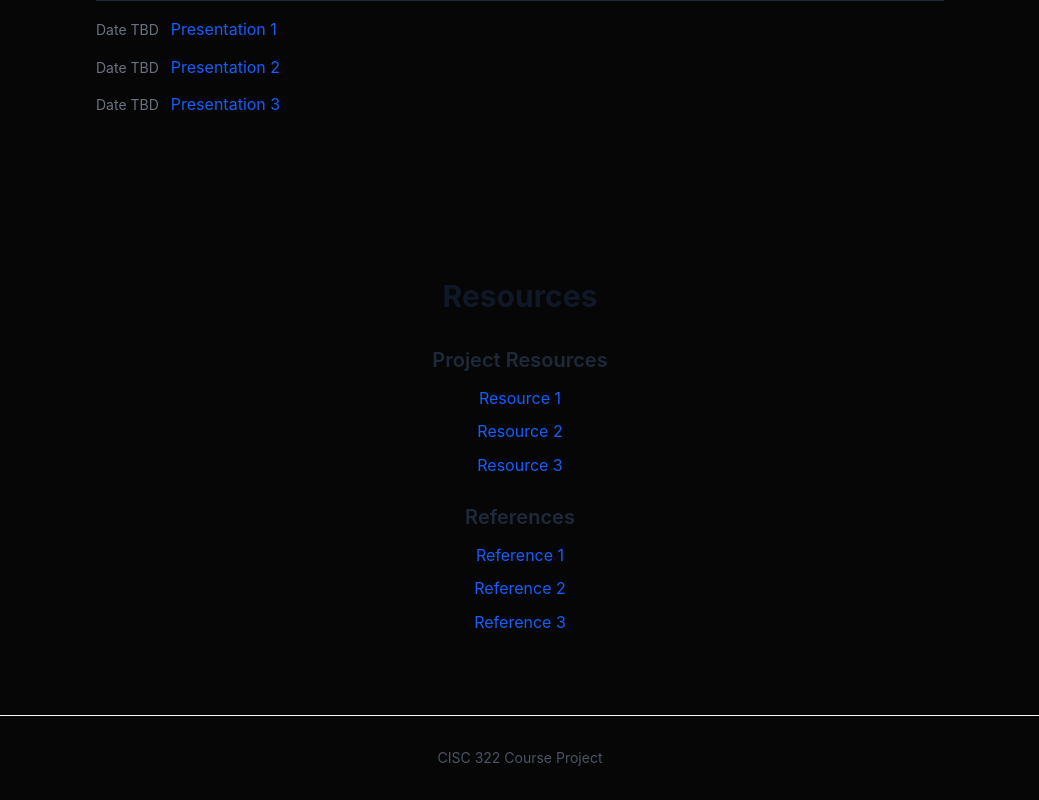
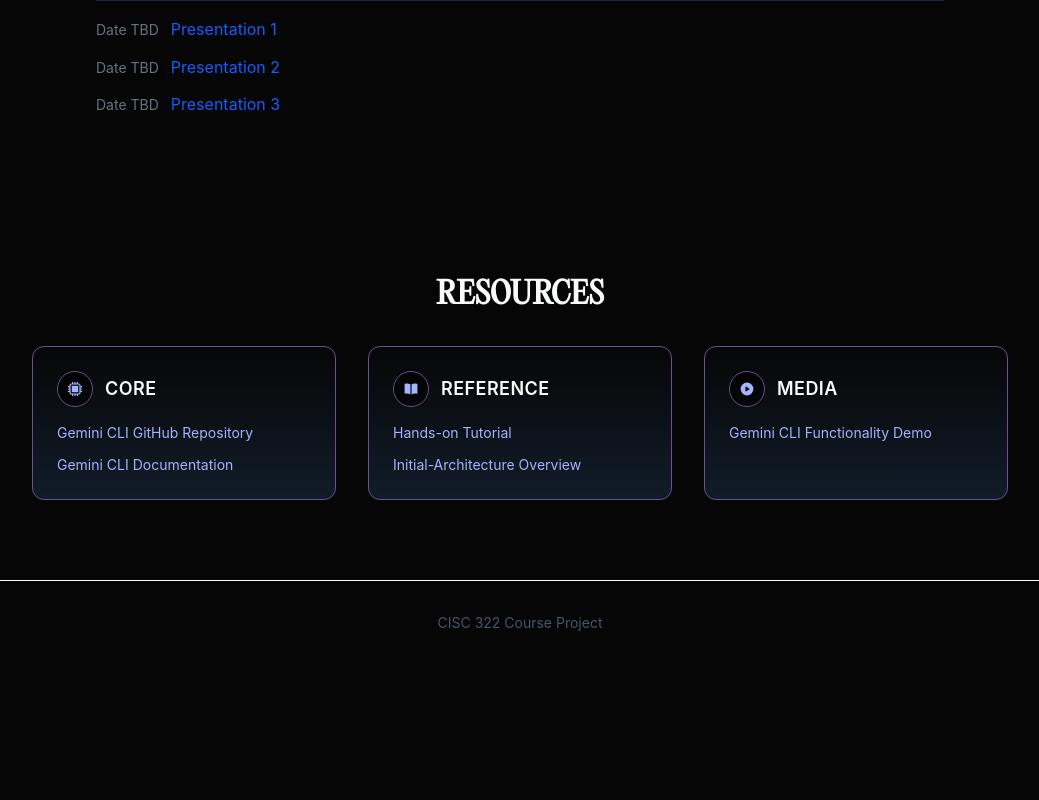
Before and after one commit to MukunthanMahesh/cisc-322-website, a React (Vite) app: page / in a window 1280 px wide. Shown: the part 679-1479 px from the top of the page, without its empty margins (120-1159 px from the left). After the commit the page ends 1344 px from the top, so only its background shows below. Built offline with nearby package versions, Linux system fonts and the light colour scheme.

Commit message:
feat: implement resources section

```diff
--- a/package.json
+++ b/package.json
@@ -13,6 +13,7 @@
     "@tailwindcss/vite": "^4.1.18",
     "react": "^19.2.0",
     "react-dom": "^19.2.0",
+    "react-icons": "^5.5.0",
     "tailwindcss": "^4.1.18"
   },
   "devDependencies": {
--- /dev/null
+++ b/src/components/ResourceCard.tsx
@@ -0,0 +1,40 @@
+type ResourceLink = {
+  href: string;
+  label: string;
+};
+
+type ResourceCardProps = {
+  title: string;
+  links: ResourceLink[];
+  icon?: IconType;
+};
+
+export default function ResourceCard({ title, links, icon: Icon }: ResourceCardProps) {
+  return (
+    <div className="rounded-xl border border-[#68528D] bg-linear-to-b from-[#070707] to-[#111C2A] p-6">
+      <h3 className="mb-4 flex items-center gap-3 text-lg font-semibold text-slate-50">
+        {Icon && (
+          <span className="flex h-9 w-9 items-center justify-center rounded-full border border-[#68528D] bg-black/60 text-[#A5B4FC]">
+            <Icon className="h-4 w-4" />
+          </span>
+        )}
+        <span className="uppercase tracking-wide">{title}</span>
+      </h3>
+      <ul className="space-y-3 text-sm">
+        {links.map((link) => (
+          <li key={link.href}>
+            <a
+              href={link.href}
+              target="_blank"
+              rel="noreferrer"
+              className="text-[#A5B4FC] hover:underline"
+            >
+              {link.label}
+            </a>
+          </li>
+        ))}
+      </ul>
+    </div>
+  );
+}
+import type { IconType } from 'react-icons';
--- a/src/components/Resources.tsx
+++ b/src/components/Resources.tsx
@@ -1,60 +1,58 @@
+import { HiMiniCpuChip, HiMiniBookOpen, HiMiniPlayCircle } from 'react-icons/hi2';
+import ResourceCard from './ResourceCard';
+
 export default function Resources() {
   return (
     <section
       id="resources"
       className="py-20 flex flex-col items-center"
     >
-      <div className="text-center max-w-4xl w-full mx-auto px-6">
-        <h2 className="text-3xl font-bold text-gray-900 mb-8">
+      <div className="text-center max-w-5xl w-full mx-auto px-6">
+        <h2 className="text-3xl font-bold mb-8 font-editorial uppercase">
           Resources
         </h2>
 
-        <div className="space-y-6">
-          <div>
-            <h3 className="text-xl font-semibold text-gray-800 mb-3">
-              Project Resources
-            </h3>
-            <ul className="space-y-2">
-              <li>
-                <a href="#" className="text-blue-600 hover:underline">
-                  Resource 1
-                </a>
-              </li>
-              <li>
-                <a href="#" className="text-blue-600 hover:underline">
-                  Resource 2
-                </a>
-              </li>
-              <li>
-                <a href="#" className="text-blue-600 hover:underline">
-                  Resource 3
-                </a>
-              </li>
-            </ul>
-          </div>
+        <div className="grid gap-8 md:grid-cols-3 text-left">
+          <ResourceCard
+            title="Core"
+            icon={HiMiniCpuChip}
+            links={[
+              {
+                href: 'https://github.com/google-gemini/gemini-cli',
+                label: 'Gemini CLI GitHub Repository',
+              },
+              {
+                href: 'https://geminicli.com/docs/',
+                label: 'Gemini CLI Documentation',
+              },
+            ]}
+          />
 
-          <div>
-            <h3 className="text-xl font-semibold text-gray-800 mb-3">
-              References
-            </h3>
-            <ul className="space-y-2">
-              <li>
-                <a href="#" className="text-blue-600 hover:underline">
-                  Reference 1
-                </a>
-              </li>
-              <li>
-                <a href="#" className="text-blue-600 hover:underline">
-                  Reference 2
-                </a>
-              </li>
-              <li>
-                <a href="#" className="text-blue-600 hover:underline">
-                  Reference 3
-                </a>
-              </li>
-            </ul>
-          </div>
+          <ResourceCard
+            title="Reference"
+            icon={HiMiniBookOpen}
+            links={[
+              {
+                href: 'https://codelabs.developers.google.com/gemini-cli-hands-on#0',
+                label: 'Hands-on Tutorial',
+              },
+              {
+                href: 'https://medium.com/@jalateras/unpacking-the-gemini-cli-a-high-level-architectural-overview-99212f6780e7',
+                label: 'Initial-Architecture Overview',
+              },
+            ]}
+          />
+
+          <ResourceCard
+            title="Media"
+            icon={HiMiniPlayCircle}
+            links={[
+              {
+                href: 'https://www.youtube.com/watch?v=QzJufbGhTeI',
+                label: 'Gemini CLI Functionality Demo',
+              },
+            ]}
+          />
         </div>
       </div>
     </section>
--- a/src/index.css
+++ b/src/index.css
@@ -1,11 +1,23 @@
 @import "tailwindcss";
+
+@font-face {
+  font-family: "PPEditorial New";
+  src: url("/fonts/PPEditorialNew-Regular.otf") format("opentype");
+  font-style: normal;
+  font-weight: 400;
+  font-display: swap;
+}
+
+.font-editorial {
+  font-family: "PPEditorial New", ui-serif, Georgia, "Times New Roman", serif;
+}
 
 html {
   scroll-behavior: smooth;
 }
 
 :root {
-  font-family: 'Inter', system-ui, -apple-system, BlinkMacSystemFont, 'Segoe UI', Roboto, sans-serif;
+  font-family: "Inter", system-ui, -apple-system, BlinkMacSystemFont, "Segoe UI", Roboto, sans-serif;
   line-height: 1.6;
   font-weight: 400;
   -webkit-font-smoothing: antialiased;
```
Also changed, not shown: public/fonts/PPEditorialNew-Regular.otf (added), 1 other file (tests, documents, lock files or other folders).
